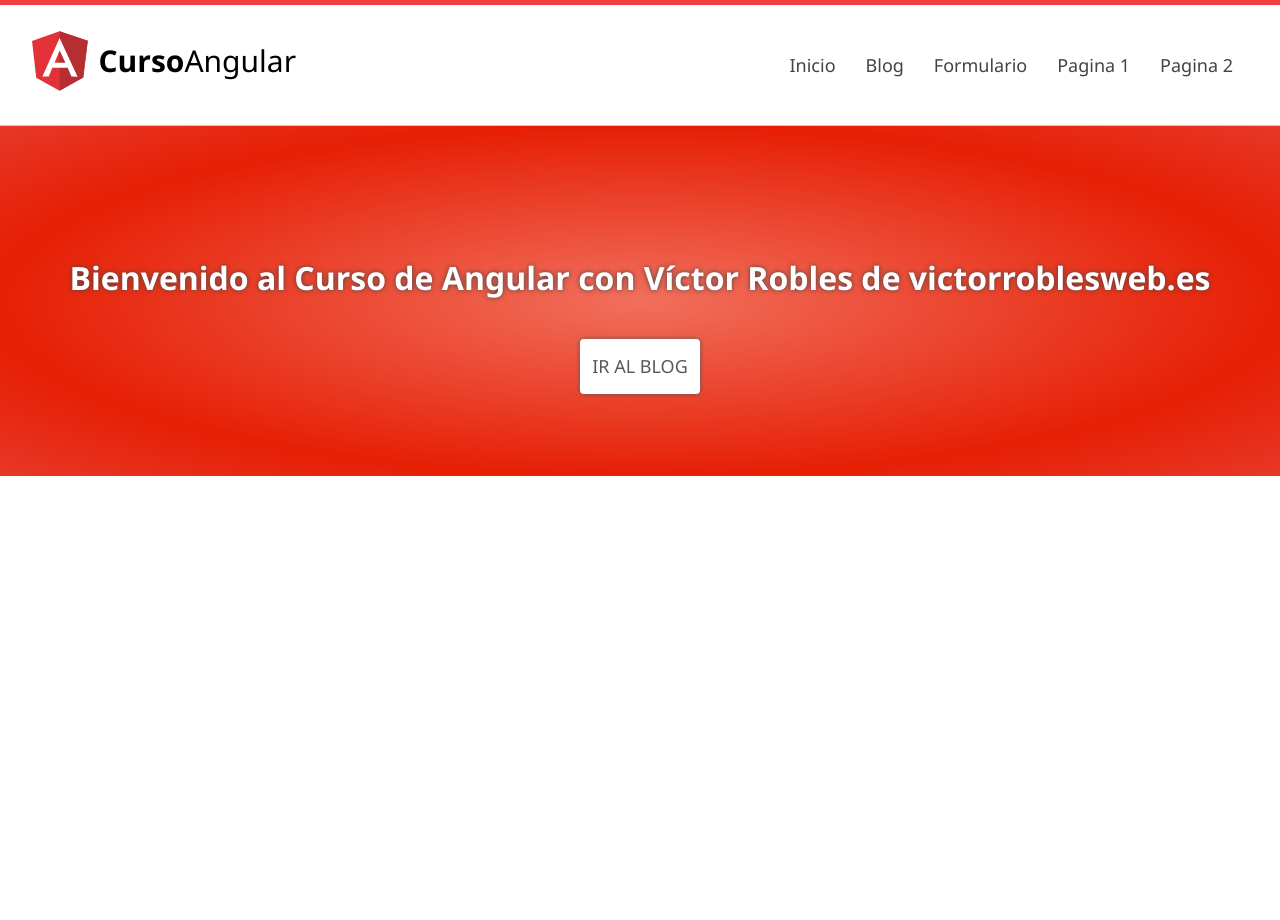
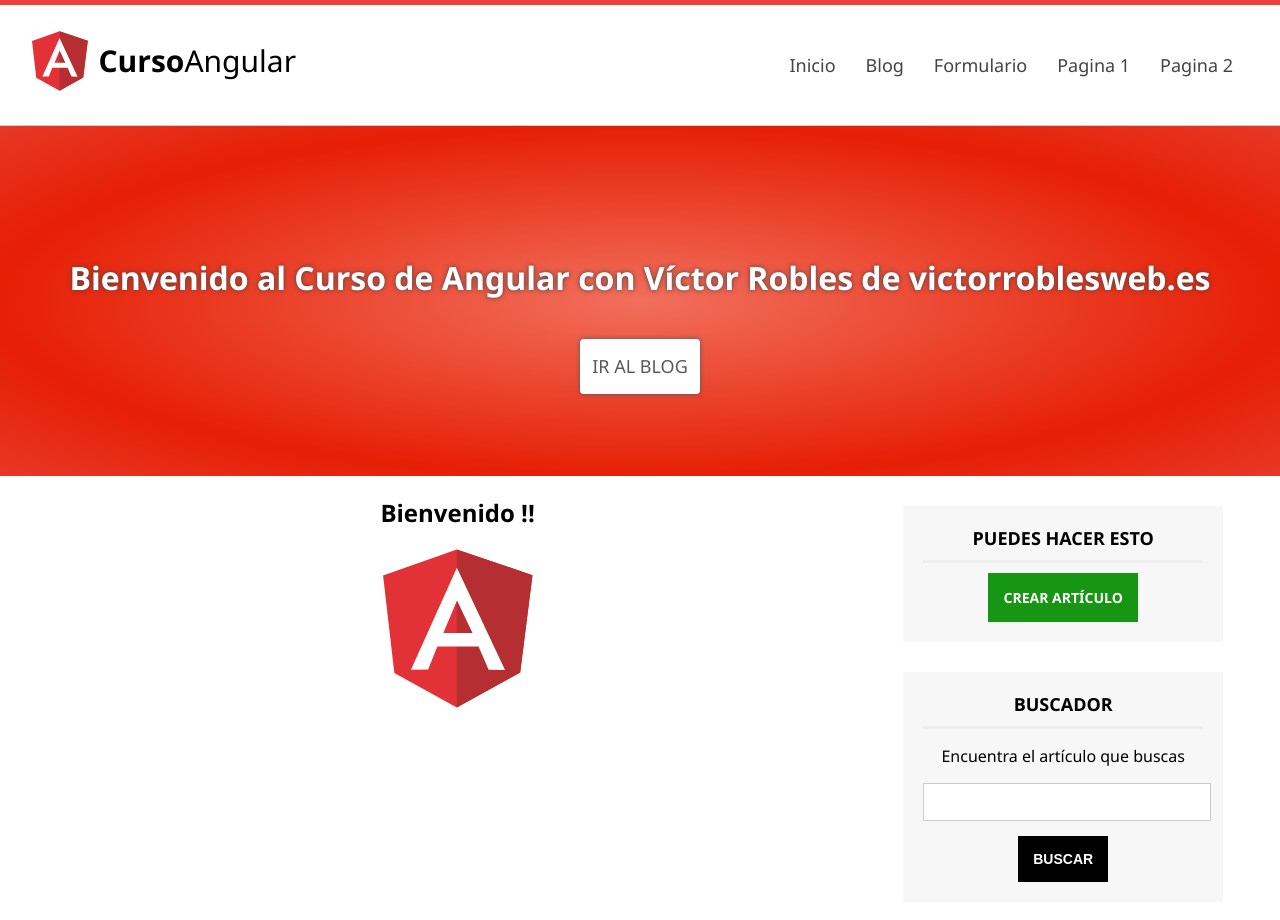
Before and after one commit to clf94-dev/web-example-angular, an Angular app: page / in a window 1280 px wide. Shown: the top 920 px of the page. Before the commit the page ends 800 px from the top, so only its background shows below. Built offline with nearby package versions, Linux system fonts and the light colour scheme.

Commit message:
added side-bar component

```diff
--- a/src/app/app.component.html
+++ b/src/app/app.component.html
@@ -1,2 +1,12 @@
 <app-navbar></app-navbar>
 <app-slider></app-slider>
+
+<div class="center">
+    <section id="content">
+        <div style='text-align: center;'>
+            <h1>Bienvenido !!</h1>
+            <img width='150' src="../assets/images/angular.svg" alt="Angular Logo"></div>
+    </section>
+</div>
+
+<app-side-bar></app-side-bar>
--- a/src/app/app.module.ts
+++ b/src/app/app.module.ts
@@ -4,12 +4,14 @@ import { NgModule } from '@angular/core';
 import { AppComponent } from './app.component';
 import { NavbarComponent } from './components/navbar/navbar.component';
 import { SliderComponent } from './components/slider/slider.component';
+import { SideBarComponent } from './components/side-bar/side-bar.component';
 
 @NgModule({
   declarations: [
     AppComponent,
     NavbarComponent,
-    SliderComponent
+    SliderComponent,
+    SideBarComponent
   ],
   imports: [
     BrowserModule
--- /dev/null
+++ b/src/app/components/side-bar/side-bar.component.html
@@ -0,0 +1,16 @@
+<aside id="sidebar">
+    <div id="nav-blog" class="sidebar-item">
+        <h3>Puedes hacer esto</h3>
+        <a href="#" class="btn btn-success">Crear artículo</a>
+    </div>
+
+    <div id="search" class="sidebar-item">
+        <h3>Buscador</h3>
+        <p>Encuentra el artículo que buscas</p>
+        <form>
+            <input type="text" name="search" />
+            <input type="submit" name="submit" value="Buscar" class="btn" />
+        </form>
+    </div>
+</aside>
+<div class="clearfix"></div>
--- /dev/null
+++ b/src/app/components/side-bar/side-bar.component.ts
@@ -0,0 +1,15 @@
+import { Component, OnInit } from '@angular/core';
+
+@Component({
+  selector: 'app-side-bar',
+  templateUrl: './side-bar.component.html',
+  styleUrls: ['./side-bar.component.scss']
+})
+export class SideBarComponent implements OnInit {
+
+  constructor() { }
+
+  ngOnInit(): void {
+  }
+
+}
```
Also changed, not shown: src/app/components/side-bar/side-bar.component.scss (added), 1 other file (tests, documents, lock files or other folders).
